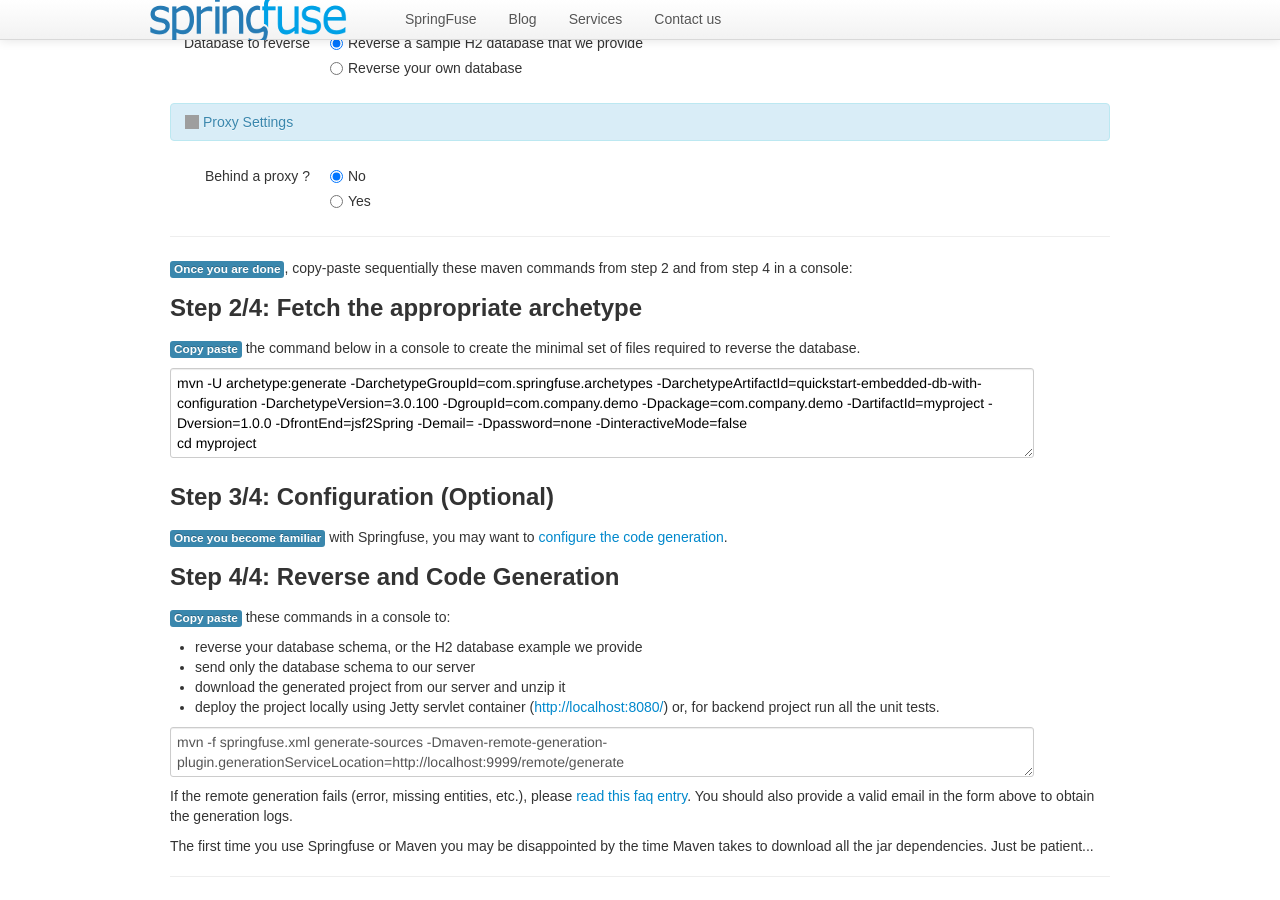
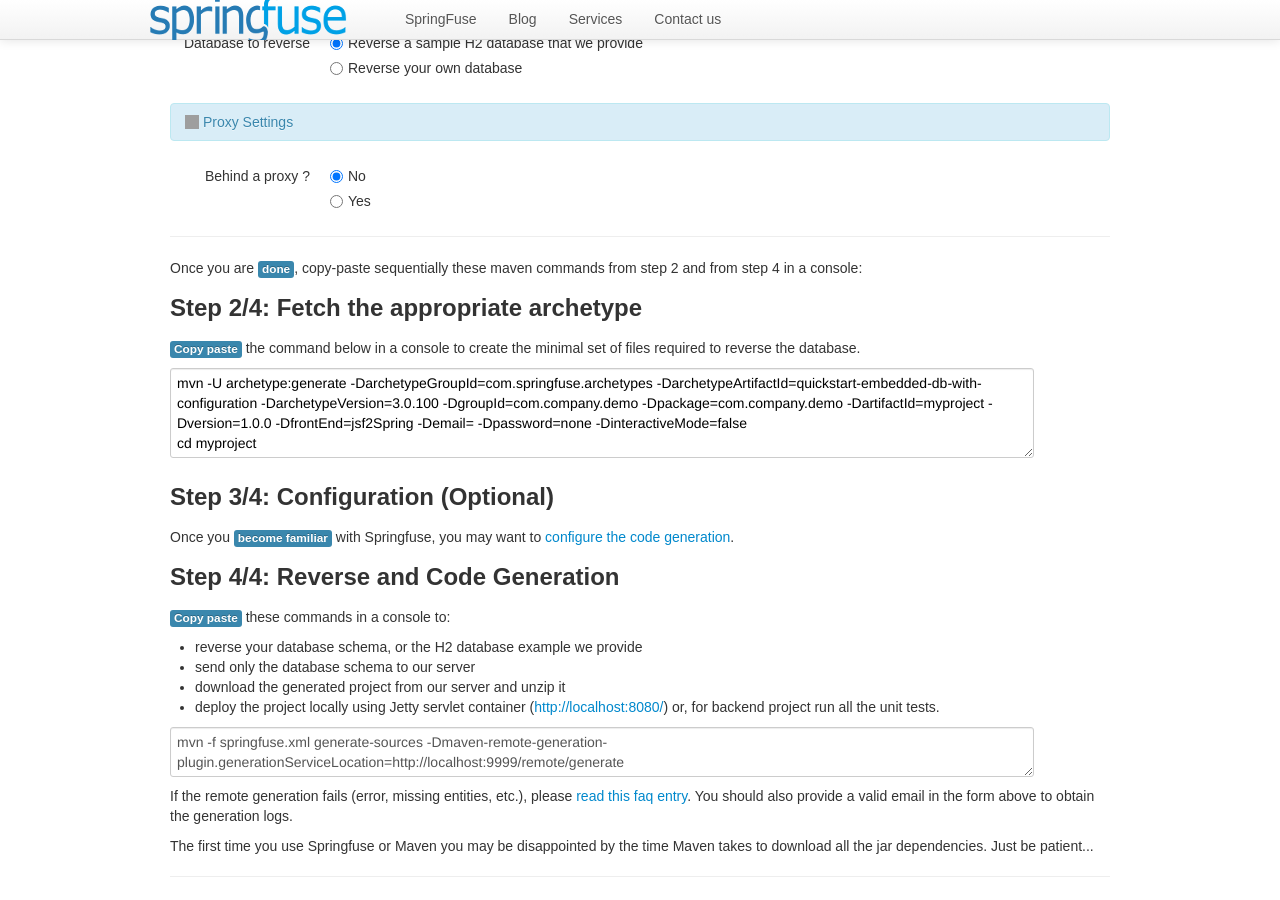
Before and after one commit to springfuse/springfuse.github.com, a Jekyll site: the page built from index.md, in a window 1280 px wide and 900 px high, scrolled down 2246 px. Built offline with Jekyll 4.4.1, drawn with Linux system fonts in a browser that asks for light colours; Markdown is read by kramdown in place of the engine named in the settings; comment, search, counter and statistics services are not loaded; grey boxes are pictures that could not be loaded.

Commit message:
cleanups

```diff
--- a/index.md
+++ b/index.md
@@ -183,7 +183,7 @@ __Requirements__
 </div>
 
 <p>
-	<b>Adjust the Jdbc Driver settings if needed:</b>
+	<b>Adjust the jdbc driver settings if needed:</b>
 </p>
 
 <div id="oracle-database" class="alert alert-warn" style="display: none">
@@ -343,7 +343,7 @@ __Requirements__
 </form>
 <hr/>
 
-<span class="label label-info">Once you are done</span>, copy-paste sequentially these maven commands from step 2 and from step 4 in a console:
+Once you are <span class="label label-info">done</span>, copy-paste sequentially these maven commands from step 2 and from step 4 in a console:
 
 ### Step 2/4: Fetch the appropriate archetype
 
@@ -353,7 +353,7 @@ __Requirements__
 
 ### Step 3/4:  Configuration (Optional)
 
-<span class="label label-info">Once you become familiar</span> with Springfuse, you may want to <a href="documentation/configuration.html" target="_new">configure the code generation</a>.
+Once you <span class="label label-info">become familiar</span> with Springfuse, you may want to <a href="documentation/configuration.html" target="_new">configure the code generation</a>.
 
 ### Step 4/4: Reverse and Code Generation
 
```
Also changed, not shown: other parts of index.md (+1 -1 lines).
